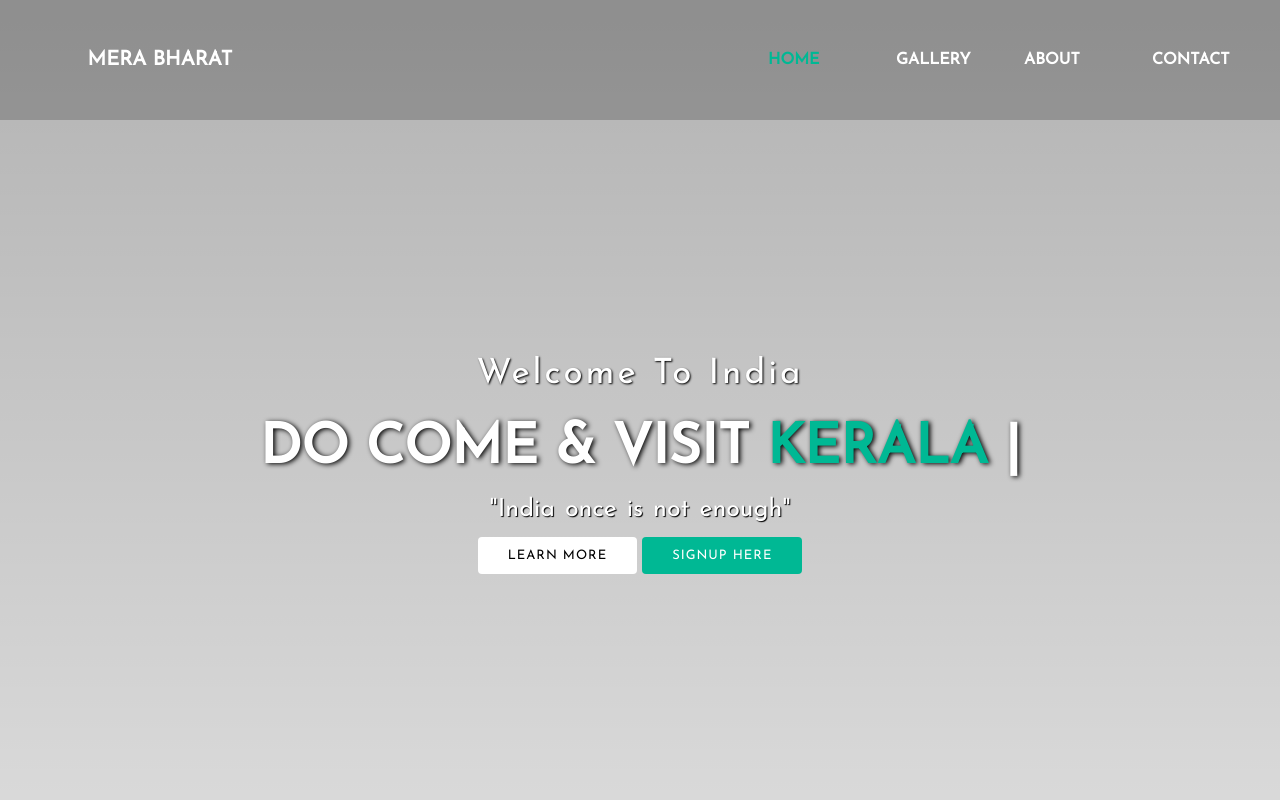
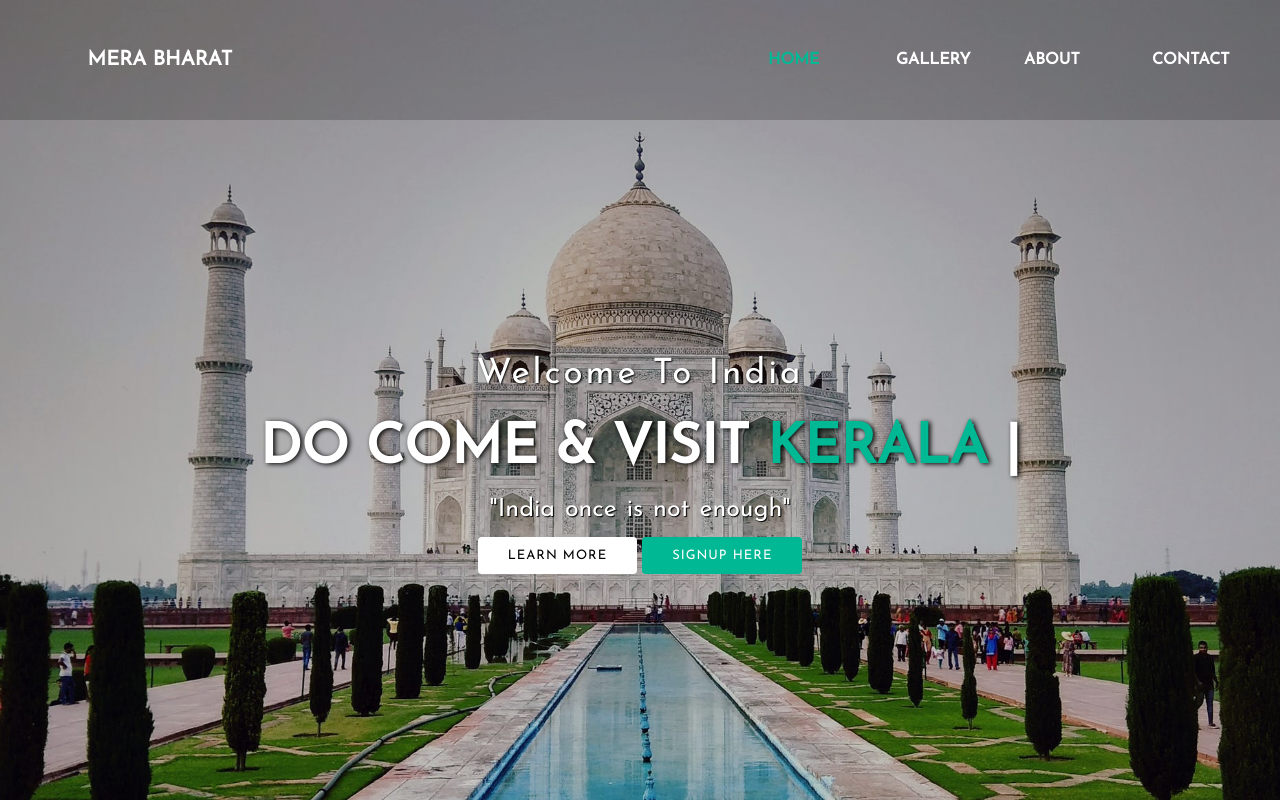
Before and after one commit to Roastaksh/Sample-websites, a plain HTML site: page index.html in a window 1280 px wide. Drawn offline with nearby package versions, Linux system fonts and the light colour scheme; files that its build step writes are made by us from their sources.

Commit message:
Update style.css

```diff
--- a/Style-css/style.css
+++ b/Style-css/style.css
@@ -9,7 +9,7 @@ header {
   width: 100%;
   height: 100vh;
   background-image: linear-gradient(rgba(0, 0, 0, 0.3), rgba(0, 0, 0, 0.15)),
-    url("../images/taj.jpg");
+    url("../bg/taj.jpg");
   background-repeat: no-repeat;
   background-size: cover;
 }
```
